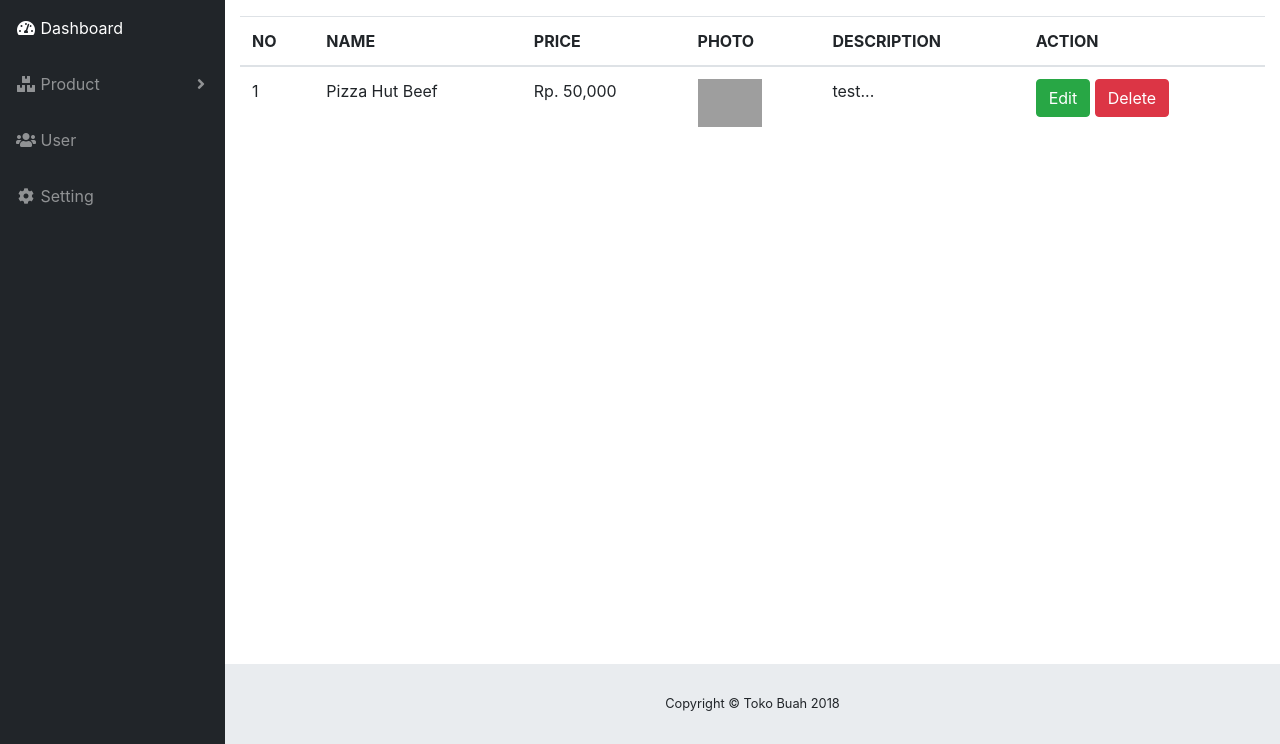
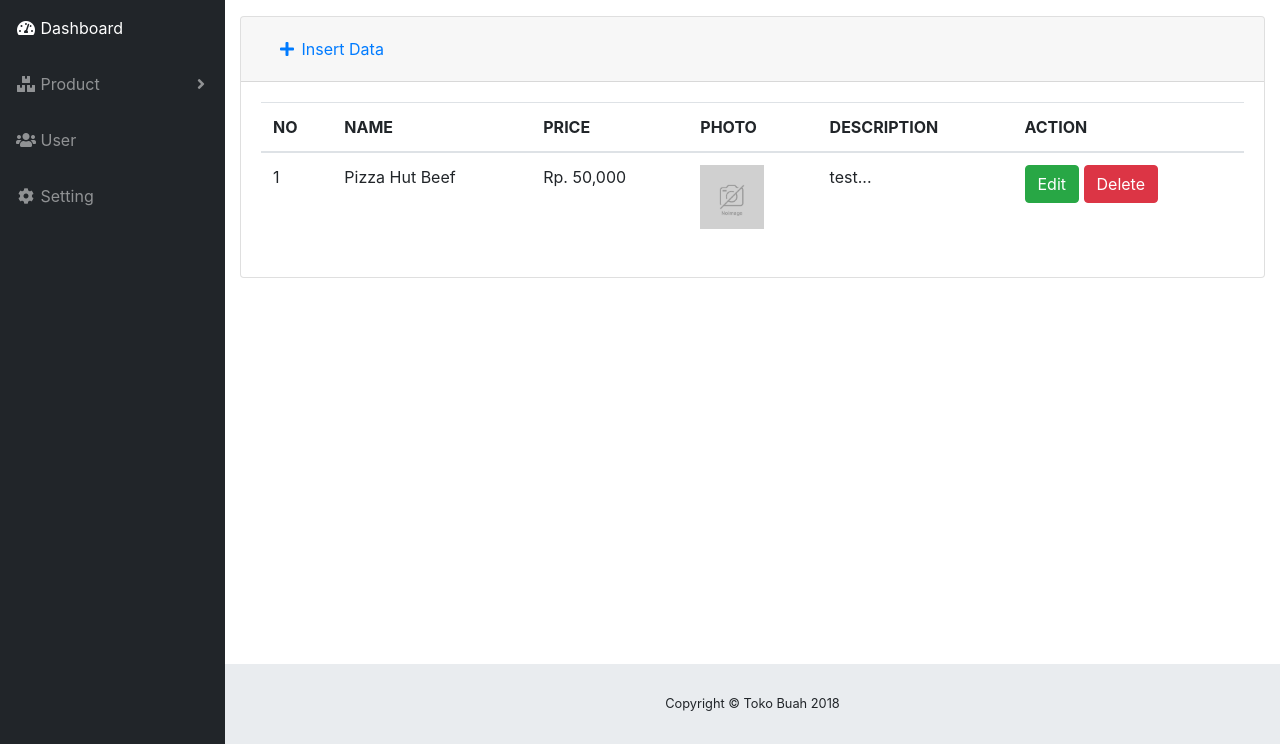
Before and after one commit to NaufalRivaldi/tokobuah, a CodeIgniter app: page /tokobuah/index.php/admin/product/index in a window 1280 px wide. Shown: the part 56-800 px from the top of the page. Run offline with CodeIgniter, Linux system fonts and the light colour scheme; data comes from the database, SQL or seed files in the repository; some libraries are stand-ins or nearby versions; grey boxes are pictures that could not be loaded.

Commit message:
commit ke 2

```diff
--- a/application/models/Product_model.php
+++ b/application/models/Product_model.php
@@ -47,6 +47,7 @@
 		$this->product_id = uniqid();
 		$this->name = $post["name"];
 		$this->price = $post["price"];
+		$this->image = $this->_uploadImage();
 		$this->description = $post["description"];
 		$this->db->insert($this->_table, $this);
 	}
@@ -56,6 +57,13 @@
 		$this->product_id = $post["id"];
 		$this->name = $post["name"];
 		$this->price = $post["price"];
+
+		if(!empty($_FILES["image"]["name"])){
+			$this->image = $this->_uploadImage();
+		}else{
+			$this->image = $post["old_image"];
+		}
+
 		$this->description = $post["description"];
 		$this->db->update($this->_table, $this, array('product_id' => $post['id']));
 	}
@@ -64,6 +72,22 @@
 	{
 		return $this->db->delete($this->_table, array('product_id' => $id));
 	}
+
+	private function _uploadImage(){
+		$config['upload_path']		= './upload/product/';
+		$config['allowed_types']	= 'gif|jpg|png';
+		$config['file_name']		= $this->product_id;
+		$config['overwrite']		= true;
+		$config['max_size']			= 1024;
+
+		$this->load->library('upload', $config);
+
+		if($this->upload->do_upload('image')){
+			return $this->upload->data("file_name");
+		}
+
+		return "default.jpg";
+	}
 }
 
 ?>
--- a/application/views/admin/_page/sidebar.php
+++ b/application/views/admin/_page/sidebar.php
@@ -1,6 +1,6 @@
 <ul class="sidebar navbar-nav">
   <li class="nav-item active">
-    <a class="nav-link" href="index.html">
+    <a class="nav-link" href="<?= site_url('admin') ?>">
       <i class="fas fa-fw fa-tachometer-alt"></i>
       <span>Dashboard</span>
     </a>
--- a/application/views/admin/product/edit_form.php
+++ b/application/views/admin/product/edit_form.php
@@ -42,6 +42,7 @@
             <div class="form-group">
               <label>Photo</label>
               <input type="file" name="image" class="form-control">
+              <input type="hidden" name="old_image" value="<?= $product->image ?>">
             </div>
 
             <div class="form-group">
--- a/application/views/admin/product/list.php
+++ b/application/views/admin/product/list.php
@@ -21,8 +21,15 @@
         <div class="container-fluid">
 
           <!-- table -->
+          <div class="card">
+            <div class="card-header">
+              <a class="nav-link" href="<?= site_url('admin/product/add') ?>">
+                <i class="fas fa-fw fa-plus"></i> Insert Data
+              </a>
+            </div>
+            <div class="card-body">
               <div class="table responsive">
-            <table class="table">
+                <table class="table table-hover" id="dataTable">
                   <thead>
                     <tr>
                       <th>NO</th>
@@ -49,6 +56,8 @@
                     <?php endforeach ?>
                   </tbody>
                 </table>
+              </div>
+            </div>
           </div>
 
         </div>
```
Also changed, not shown: upload/product/5c259b7d3356c.jpg (added), upload/product/5c25bca6711a9.jpg (added), upload/product/default.jpg (added). Lines whose indentation alone changed are shown as unchanged.
